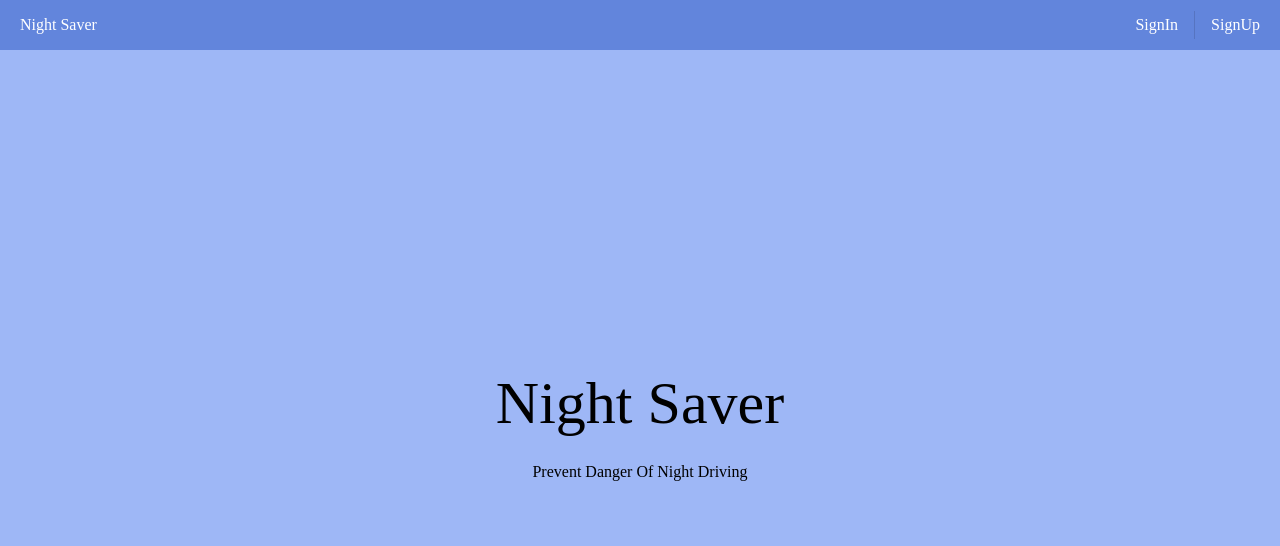
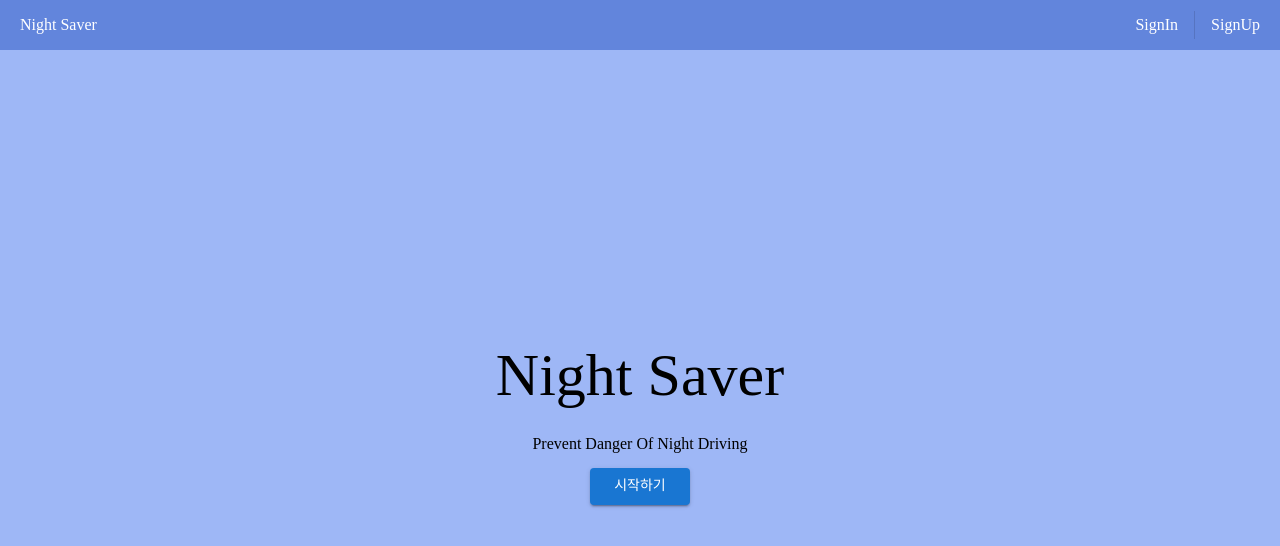
Before and after one commit to sggnology/night-saver-web, a React (Create React App) app: page / in a window 1280 px wide. Shown: the top 546 px of the page. Built offline with nearby package versions, Linux system fonts and the light colour scheme; a web font is replaced by a local one.

Commit message:
[view] view, Landing 에 `시작하기` 버튼 추가

```diff
--- a/src/page/view/landing/Landing.js
+++ b/src/page/view/landing/Landing.js
@@ -1,4 +1,4 @@
-import {Box, Container, Typography} from "@mui/material";
+import {Box, Button, Container, Typography} from "@mui/material";
 
 function Landing() {
   return (
@@ -14,9 +14,27 @@ function Landing() {
         <Typography variant="h2" gutterBottom>
           Night Saver
         </Typography>
-        <Typography variant="body1">
+        <Typography variant="body1" gutterBottom>
           Prevent Danger Of Night Driving
         </Typography>
+        <Box
+          sx={{
+            display: 'flex',
+            flexDirection: 'row',
+            justifyContent: 'center',
+            alignItems: 'center',
+            width: '100%',
+            height: '50px',
+          }}
+        >
+          <Button
+            variant="contained"
+            sx={{
+              width: '100px'
+            }}
+
+          >시작하기</Button>
+        </Box>
       </Box>
     </Container>
   )
```
